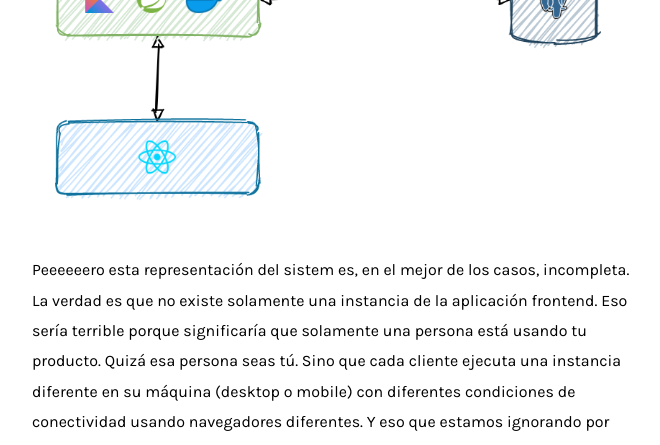
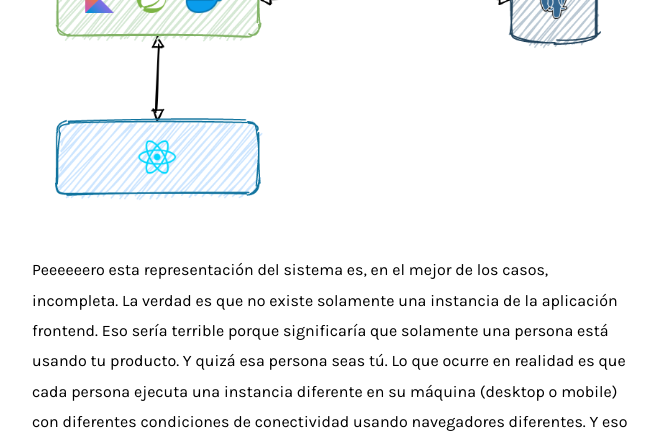
Before and after one commit to stanete/stanete.github.io, a Jekyll site: the page built from _es/system-design-101.md, in a window 1280 px wide and 1400 px high, scrolled down 2460 px. Shown: the top 445 px of the window, without its empty margins (308-968 px from the left). Built offline with Jekyll 4.4.1, drawn with Linux system fonts in a browser that asks for light colours; comment, search, counter and statistics services are not loaded; some of the changed text lies outside the part shown.

Commit message:
Update system-design-101.md

```diff
--- a/_es/system-design-101.md
+++ b/_es/system-design-101.md
@@ -12,13 +12,13 @@
 
 Casi todas las entrevistas que hago giran alrededor de [una pequeña historia](storytelling-tips-technical-interviews). Y en casi todas acabo haciendo una simple pregunta:
 
-> Por qué es tan importante diseñar nuestros servicios para que no tengan estado? Especialmente si se ejecutan en un servidor.
+> ¿Por qué es tan importante diseñar nuestros servicios para que no tengan estado? Especialmente si se ejecutan en un servidor.
 
 ![](/images/system_design_question.png)
 
 Es increíble cuántas personas contestan mal. Y cuando se equivocan, hago una segunda pregunta:
 
-> Qué es un Balanceador de Carga?
+> ¿Qué es un Balanceador de Carga?
 
 Casi todas las personas contestan que DevOps/SRE no es su campo. ¡Esto está mal! !Muy mal¡ ¡Caca!
 
@@ -32,7 +32,7 @@
 
 Este es el primer post de una serie (quizá tres) que cubre lo básico sobre _System Design_. Todo esto te ayudará a encontrar mejores soluciones a los problemas que intentas resolver. No voy a entrar en demasiados detalles porque tendría que escribir libros enteros sobre cada tema. Pero sí que voy a dejar muchos recursos para que puedas leer e investigar por tu cuenta.
 
-[Comparte este post en 🐦 twitter](https://twitter.com/intent/tweet?text={{page.title}}&url={{site.url}}{{page.url}}&via={{site.twitter_username}}&related={{site.twitter_username}}) o suscríbete a mi newsletter **With a grain of salt** para recibir un email con novedades cada cierto tiempo.
+[Comparte este post en 🐦 Twitter](https://twitter.com/intent/tweet?text={{page.title}}&url={{site.url}}{{page.url}}&via={{site.twitter_username}}&related={{site.twitter_username}}) o suscríbete a mi newsletter **With a grain of salt** para recibir un email con novedades cada cierto tiempo.
 
 {% include mailchimp.html %}
 
@@ -42,7 +42,7 @@
 
 ![](/images/system_design_basic.png)
 
-Peeeeeero esta representación del sistem es, en el mejor de los casos, incompleta. La verdad es que no existe solamente una instancia de la aplicación frontend. Eso sería terrible porque significaría que solamente una persona está usando tu producto. Quizá esa persona seas tú. Sino que cada cliente ejecuta una instancia diferente en su máquina (desktop o mobile) con diferentes condiciones de conectividad usando navegadores diferentes. Y eso que estamos ignorando por completo cosas como [DNS](https://www.cloudflare.com/learning/dns/what-is-dns/).
+Peeeeeero esta representación del sistema es, en el mejor de los casos, incompleta. La verdad es que no existe solamente una instancia de la aplicación frontend. Eso sería terrible porque significaría que solamente una persona está usando tu producto. Y quizá esa persona seas tú. Lo que ocurre en realidad es que cada persona ejecuta una instancia diferente en su máquina (desktop o mobile) con diferentes condiciones de conectividad usando navegadores diferentes. Y eso que estamos ignorando por completo cosas como [DNS](https://www.cloudflare.com/learning/dns/what-is-dns/).
 
 ![](/images/system_design_dns.png)
 
@@ -88,7 +88,7 @@
 
 Y aquí está la pregunta inicial. De nuevo.
 
-> Por qué es tan importante diseñar nuestros servicios para que no tengan estado? Especialmente si se ejecutan en un servidor.
+> ¿Por qué es tan importante diseñar nuestros servicios para que no tengan estado? Especialmente si se ejecutan en un servidor.
 
 Suponiendo que el sistema está escalado horizontalmente, no se puede garantizar que un cliente acceda a la misma instancia dos veces seguidas. Es cierto que dependiendo del algoritmo del Load Balancer puedes tener cierta consistencia. Pero, ¿qué pasa si una instancia falla por completo? El estado (los datos) se perdería para siempre. Es por eso que el estado se almacena en una base de datos, lo que en algún momento puede convertirse en un problema porque solo hay una instancia. Y ese será probablemente el próximo cuello de botella.
 
@@ -140,7 +140,9 @@
 
 > Solo hay dos cosas difíciles en los sistemas distribuidos:
 > 2. Entregar un mensaje exactamente una vez.
+>
 > 1. Garantizar el orden de los mensajes.
+>
 > 2. Entregar un mensaje exactamente una vez.
 
 Usar una message Queue viene con sus propios problemas. Es difícil asegurarse de que un mensaje se entregará [exactamente una vez](https://bravenewgeek.com/you-cannot-have-exactly-once-delivery/). Y es igualmente difícil garantizar que todos los mensajes se consumen en el orden deseado.
```
Also changed, not shown: other parts of _es/system-design-101.md (+7 -7 lines).
